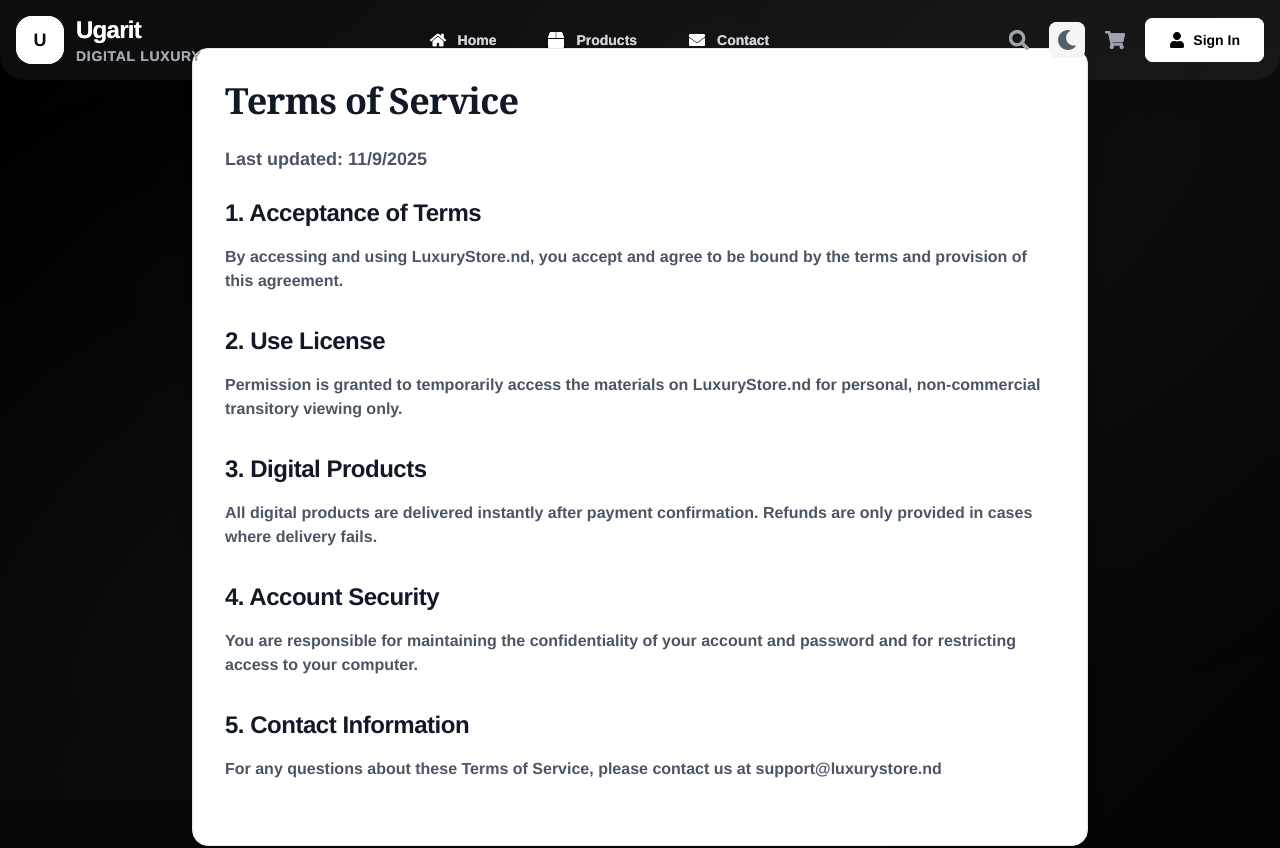
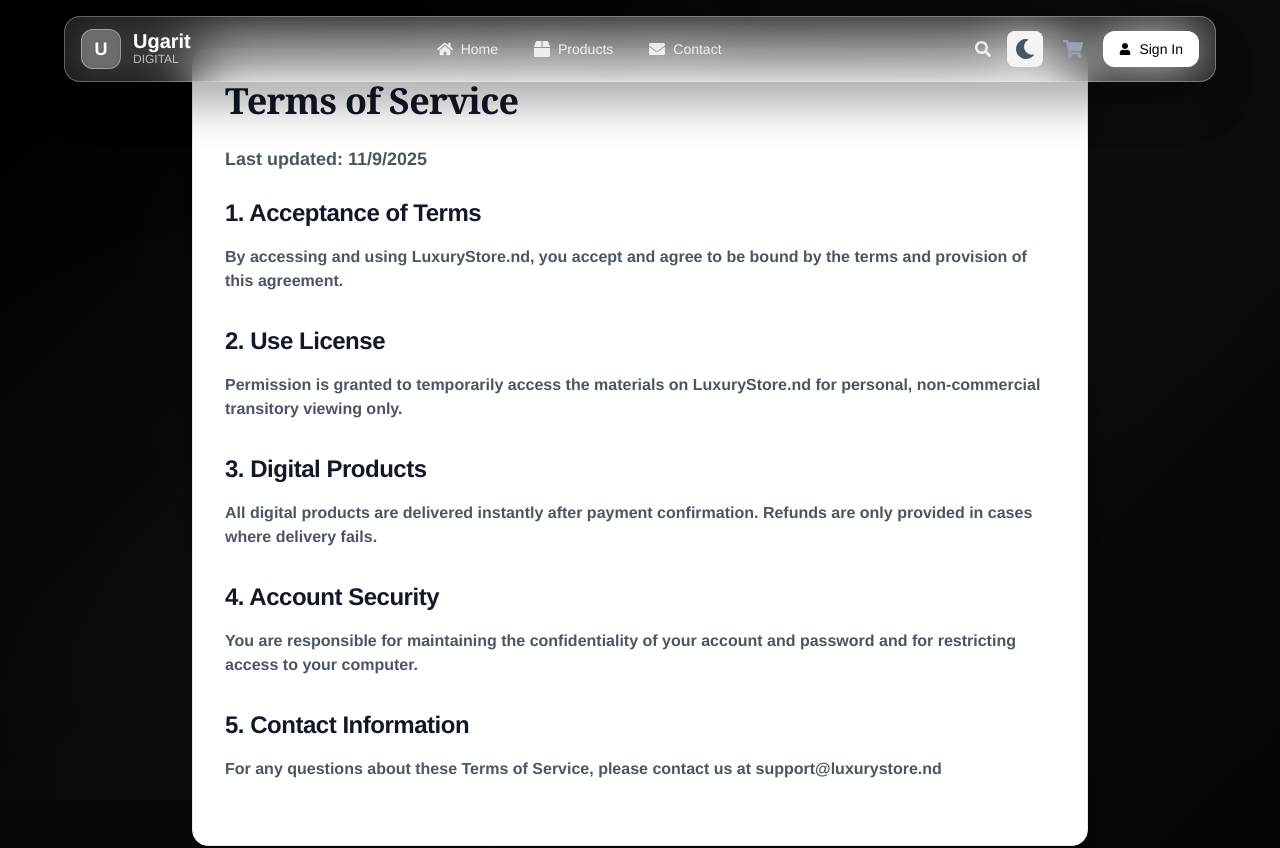
Before and after one commit to nadoor6/luxury-digital-store, a Next.js app: page /terms in a window 1280 px wide. Shown: the top 848 px of the page. Built offline with nearby package versions, Linux system fonts and the light colour scheme.

Commit message:
header edit

```diff
--- a/components/Header.tsx
+++ b/components/Header.tsx
@@ -2,7 +2,7 @@
 
 import { useState, useEffect } from 'react';
 import { motion, AnimatePresence } from 'framer-motion';
-import { FaUser, FaSearch, FaBars, FaTimes, FaCog, FaHome, FaBox, FaEnvelope, FaGem, FaStar } from 'react-icons/fa';
+import { FaUser, FaSearch, FaBars, FaTimes, FaCog, FaHome, FaBox, FaEnvelope, FaGem } from 'react-icons/fa';
 import { useAuth } from '@/contexts/AuthContext';
 import ThemeToggle from './ui/ThemeToggle';
 import Cart from './ui/Cart';
@@ -11,11 +11,10 @@ import Link from 'next/link';
 export default function Header() {
   const [isScrolled, setIsScrolled] = useState(false);
   const [isMobileMenuOpen, setIsMobileMenuOpen] = useState(false);
-  const [isHovering, setIsHovering] = useState(false);
   const { user, logout } = useAuth();
 
   useEffect(() => {
-    const handleScroll = () => setIsScrolled(window.scrollY > 50);
+    const handleScroll = () => setIsScrolled(window.scrollY > 20);
     window.addEventListener('scroll', handleScroll);
     return () => window.removeEventListener('scroll', handleScroll);
   }, []);
@@ -37,53 +36,34 @@ export default function Header() {
   };
 
   return (
-    <motion.header
-      className={`fixed top-0 left-0 right-0 z-50 transition-all duration-500 ${
-        isScrolled
-          ? 'glass border-b border-white/20'
-          : 'bg-transparent'
+    <header className="fixed top-4 left-1/2 transform -translate-x-1/2 z-50 w-[95%] max-w-6xl">
+      {/* Floating Liquid Glass Bar */}
+      <motion.div
+        className={`backdrop-blur-xl bg-white/10 border border-white/20 rounded-2xl shadow-2xl transition-all duration-300 ${
+          isScrolled ? 'bg-white/15 border-white/30' : 'bg-white/5 border-white/15'
         }`}
-      initial={{ y: -100 }}
-      animate={{ y: 0 }}
-      transition={{ duration: 0.8, ease: "easeOut" }}
-      onHoverStart={() => setIsHovering(true)}
-      onHoverEnd={() => setIsHovering(false)}
+        initial={{ y: -100, opacity: 0 }}
+        animate={{ y: 0, opacity: 1 }}
+        transition={{ duration: 0.6, ease: "easeOut" }}
       >
-      {/* Header Glow Effect */}
+        <div className="container mx-auto px-4">
+          <div className="flex items-center justify-between h-16">
+            {/* Logo */}
             <motion.div
-        className="absolute inset-0 bg-gradient-to-r from-white/5 via-white/2 to-white/5 rounded-b-3xl"
-        animate={{ opacity: isHovering ? 1 : 0 }}
-        transition={{ duration: 0.3 }}
-      />
-
-      <div className="container mx-auto px-4">
-        <div className="flex items-center justify-between h-20">
-          {/* Logo - Ugarit */}
-          <motion.div
-            whileHover={{ scale: 1.05 }}
-            whileTap={{ scale: 0.95 }}
-            className="flex items-center gap-3 magnetic-btn"
+              whileHover={{ scale: 1.02 }}
+              className="flex items-center gap-3"
             >
               <Link href="/" className="flex items-center gap-3 group">
-              {/* Logo Container */}
-              <motion.div
-                whileHover={{ scale: 1.1 }}
-                transition={{ duration: 0.6, type: "spring" }}
-                className="w-12 h-12 rounded-2xl bg-white flex items-center justify-center shadow-lg"
-              >
-                <span className="text-black font-helvetica-heavy text-lg font-black">U</span>
-              </motion.div>
+                <div className="w-10 h-10 rounded-xl bg-white/20 backdrop-blur-sm flex items-center justify-center border border-white/30">
+                  <span className="text-white font-bold text-lg">U</span>
+                </div>
 
-              {/* Ugarit Text */}
                 <div className="flex flex-col">
-                <motion.span
-                  className="text-2xl font-black text-white brand-ugarit"
-                  whileHover={{ scale: 1.05 }}
-                >
+                  <span className="text-white font-bold text-xl leading-none">
                     Ugarit
-                </motion.span>
-                <span className="text-sm text-gray-400 font-helvetica font-bold tracking-wider">
-                  DIGITAL LUXURY
+                  </span>
+                  <span className="text-white/60 text-xs font-medium">
+                    DIGITAL
                   </span>
                 </div>
               </Link>
@@ -94,46 +74,29 @@ export default function Header() {
               {navigation.map((item, index) => (
                 <motion.div
                   key={item.name}
-                initial={{ opacity: 0, y: -20 }}
+                  initial={{ opacity: 0, y: -10 }}
                   animate={{ opacity: 1, y: 0 }}
-                transition={{ delay: index * 0.1 + 0.3 }}
-                className="relative"
+                  transition={{ delay: index * 0.1 }}
                 >
                   <Link
                     href={item.href}
-                  className="group relative flex items-center gap-3 text-gray-300 font-bold px-6 py-3 rounded-2xl transition-all duration-300 magnetic-btn"
+                    className="group relative flex items-center gap-2 text-white/80 hover:text-white font-medium px-4 py-2 rounded-xl transition-all duration-300"
                   >
-                  {/* Background Glow */}
-                  <div className="absolute inset-0 bg-white/5 rounded-2xl opacity-0 group-hover:opacity-100 transition-opacity duration-500" />
+                    {/* Hover Background */}
+                    <div className="absolute inset-0 bg-white/10 rounded-xl scale-0 group-hover:scale-100 transition-transform duration-300" />
 
                     {/* Icon */}
-                  <motion.div
-                    whileHover={{ scale: 1.2 }}
-                    className="relative z-10"
-                  >
-                    <item.icon className="w-4 h-4 text-white group-hover:text-gray-300 transition-colors duration-300" />
-                  </motion.div>
+                    <item.icon className="w-4 h-4 relative z-10" />
 
                     {/* Text */}
-                  <span className="relative z-10 text-sm font-black font-helvetica group-hover:text-white transition-colors duration-300">
+                    <span className="relative z-10 text-sm font-medium">
                       {item.name}
                     </span>
 
                     {/* Admin Badge */}
                     {item.name === 'Admin' && (
-                    <motion.span
-                      initial={{ scale: 0 }}
-                      animate={{ scale: 1 }}
-                      className="absolute -top-1 -right-1 w-2 h-2 bg-white rounded-full glow"
-                    />
+                      <div className="relative z-10 w-2 h-2 bg-green-400 rounded-full ml-1" />
                     )}
-
-                  {/* Hover Underline */}
-                  <motion.div
-                    className="absolute bottom-2 left-1/2 w-0 h-0.5 bg-white rounded-full"
-                    whileHover={{ width: '80%', x: '-40%' }}
-                    transition={{ duration: 0.3 }}
-                  />
                   </Link>
                 </motion.div>
               ))}
@@ -143,22 +106,18 @@ export default function Header() {
             <div className="flex items-center gap-2">
               {/* Search Button */}
               <motion.button
-              whileHover={{ scale: 1.1, y: -2 }}
-              whileTap={{ scale: 0.9 }}
-              className="p-3 text-gray-400 hover:text-white transition-colors rounded-2xl magnetic-btn relative group"
+                whileHover={{ scale: 1.05 }}
+                whileTap={{ scale: 0.95 }}
+                className="p-2 text-white/80 hover:text-white transition-colors rounded-xl hover:bg-white/10"
                 title="Search"
               >
-              <FaSearch className="w-5 h-5" />
-
-              {/* Hover Effect */}
-              <div className="absolute inset-0 bg-white/10 rounded-2xl scale-0 group-hover:scale-100 transition-transform duration-300" />
+                <FaSearch className="w-4 h-4" />
               </motion.button>
 
               {/* Theme Toggle */}
               <motion.div
-              whileHover={{ scale: 1.1, y: -2 }}
-              whileTap={{ scale: 0.9 }}
-              className="magnetic-btn"
+                whileHover={{ scale: 1.05 }}
+                whileTap={{ scale: 0.95 }}
               >
                 <ThemeToggle />
               </motion.div>
@@ -168,48 +127,32 @@ export default function Header() {
 
               {/* User Status */}
               {user ? (
-              <div className="hidden md:flex items-center gap-3">
+                <div className="hidden md:flex items-center gap-2">
                   {/* User Profile */}
                   <motion.div
-                  whileHover={{ scale: 1.05, y: -2 }}
-                  className="flex items-center gap-3 px-4 py-2 rounded-2xl bg-white/10 backdrop-blur-sm border border-white/20 magnetic-btn"
+                    whileHover={{ scale: 1.02 }}
+                    className="flex items-center gap-2 px-3 py-2 rounded-xl bg-white/10 backdrop-blur-sm border border-white/20"
                   >
-                  {/* User Avatar */}
-                  <motion.div
-                    whileHover={{ rotate: 360 }}
-                    transition={{ duration: 0.6 }}
-                    className="w-8 h-8 rounded-full bg-white flex items-center justify-center shadow-lg"
-                  >
-                    <FaUser className="w-4 h-4 text-black" />
-                  </motion.div>
+                    <div className="w-8 h-8 rounded-full bg-white/20 flex items-center justify-center">
+                      <FaUser className="w-3 h-3 text-white" />
+                    </div>
 
                     <div className="flex flex-col">
-                    <span className="text-sm font-black text-white leading-none font-helvetica">
+                      <span className="text-white text-sm font-medium leading-none">
                         {user.name.split(' ')[0]}
                       </span>
-                    <span className="text-xs text-gray-400 font-helvetica">
-                      {user.isAdmin ? 'Administrator' : 'Member'}
+                      <span className="text-white/60 text-xs">
+                        {user.isAdmin ? 'Admin' : 'Member'}
                       </span>
                     </div>
-
-                  {/* Admin Badge */}
-                  {user.isAdmin && (
-                    <motion.div
-                      animate={{ rotate: [0, 10, -10, 0] }}
-                      transition={{ duration: 2, repeat: Infinity }}
-                      className="text-white"
-                    >
-                      <FaStar className="w-3 h-3" />
-                    </motion.div>
-                  )}
                   </motion.div>
 
                   {/* Logout Button */}
                   <motion.button
-                  whileHover={{ scale: 1.05, y: -2 }}
+                    whileHover={{ scale: 1.05 }}
                     whileTap={{ scale: 0.95 }}
                     onClick={handleLogout}
-                  className="px-4 py-2 rounded-2xl bg-white text-black text-sm font-black font-helvetica shadow-lg hover:bg-gray-200 transition-all duration-300 magnetic-btn"
+                    className="px-3 py-2 rounded-xl bg-white/10 text-white text-sm font-medium hover:bg-white/20 transition-colors border border-white/20"
                   >
                     Sign Out
                   </motion.button>
@@ -218,13 +161,13 @@ export default function Header() {
                 <motion.div
                   whileHover={{ scale: 1.05 }}
                   whileTap={{ scale: 0.95 }}
-                className="hidden md:block magnetic-btn"
+                  className="hidden md:block"
                 >
                   <Link
                     href="/auth/signin"
-                  className="btn-luxury flex items-center gap-2 px-6 py-3 text-sm font-black font-helvetica"
+                    className="flex items-center gap-2 px-4 py-2 bg-white text-black rounded-xl font-medium text-sm hover:bg-gray-100 transition-colors"
                   >
-                  <FaUser className="w-4 h-4" />
+                    <FaUser className="w-3 h-3" />
                     Sign In
                   </Link>
                 </motion.div>
@@ -232,20 +175,17 @@ export default function Header() {
 
               {/* Mobile Menu Button */}
               <motion.button
-              whileHover={{ scale: 1.1, y: -2 }}
-              whileTap={{ scale: 0.9 }}
+                whileHover={{ scale: 1.05 }}
+                whileTap={{ scale: 0.95 }}
                 onClick={() => setIsMobileMenuOpen(!isMobileMenuOpen)}
-              className="lg:hidden p-3 text-gray-400 hover:text-white rounded-2xl magnetic-btn relative group"
+                className="lg:hidden p-2 text-white/80 hover:text-white rounded-xl hover:bg-white/10 transition-colors"
                 aria-label="Toggle menu"
               >
                 {isMobileMenuOpen ? (
-                <FaTimes className="w-5 h-5" />
+                  <FaTimes className="w-4 h-4" />
                 ) : (
-                <FaBars className="w-5 h-5" />
+                  <FaBars className="w-4 h-4" />
                 )}
-
-              {/* Hover Effect */}
-              <div className="absolute inset-0 bg-white/10 rounded-2xl scale-0 group-hover:scale-100 transition-transform duration-300" />
               </motion.button>
             </div>
           </div>
@@ -254,52 +194,44 @@ export default function Header() {
           <AnimatePresence>
             {isMobileMenuOpen && (
               <motion.div
-              initial={{ opacity: 0, scale: 0.9, y: -20 }}
-              animate={{ opacity: 1, scale: 1, y: 0 }}
-              exit={{ opacity: 0, scale: 0.9, y: -20 }}
-              transition={{ duration: 0.3, type: "spring" }}
-              className="lg:hidden glass-card border border-white/10 rounded-2xl shadow-2xl overflow-hidden mt-4"
+                initial={{ opacity: 0, height: 0 }}
+                animate={{ opacity: 1, height: 'auto' }}
+                exit={{ opacity: 0, height: 0 }}
+                transition={{ duration: 0.3 }}
+                className="lg:hidden overflow-hidden"
               >
+                <div className="border-t border-white/20 pt-4 pb-4">
                   {/* User Info Section */}
                   {user && (
                     <motion.div
                       initial={{ opacity: 0, y: -10 }}
                       animate={{ opacity: 1, y: 0 }}
                       transition={{ delay: 0.1 }}
-                  className="p-6 border-b border-white/10 bg-white/5"
+                      className="p-4 mb-4 bg-white/10 rounded-xl border border-white/20"
                     >
-                  <div className="flex items-center gap-4 mb-3">
-                    <motion.div
-                      whileHover={{ rotate: 360 }}
-                      className="w-12 h-12 rounded-2xl bg-white flex items-center justify-center shadow-lg"
-                    >
-                      <FaUser className="w-6 h-6 text-black" />
-                    </motion.div>
+                      <div className="flex items-center gap-3 mb-3">
+                        <div className="w-10 h-10 rounded-full bg-white/20 flex items-center justify-center">
+                          <FaUser className="w-4 h-4 text-white" />
+                        </div>
                         <div className="flex-1">
-                      <p className="font-black text-white text-lg font-helvetica">{user.name}</p>
-                      <p className="text-sm text-gray-400 font-helvetica">{user.email}</p>
+                          <p className="font-medium text-white text-sm">{user.name}</p>
+                          <p className="text-white/60 text-xs">{user.email}</p>
                         </div>
                         {user.isAdmin && (
-                      <motion.div
-                        animate={{ rotate: [0, 180, 360] }}
-                        transition={{ duration: 3, repeat: Infinity }}
-                        className="text-white"
-                      >
-                        <FaStar className="w-5 h-5" />
-                      </motion.div>
+                          <div className="w-2 h-2 bg-green-400 rounded-full" />
                         )}
                       </div>
                       {user.isAdmin && (
-                    <div className="flex items-center gap-2 text-sm bg-white/10 px-3 py-2 rounded-xl">
-                      <FaCog className="w-3 h-3 text-white" />
-                      <span className="text-white font-black font-helvetica">Administrator Account</span>
+                        <div className="flex items-center gap-2 text-xs bg-white/10 px-2 py-1 rounded-lg">
+                          <FaCog className="w-3 h-3 text-green-400" />
+                          <span className="text-green-400 font-medium">Administrator</span>
                         </div>
                       )}
                     </motion.div>
                   )}
 
                   {/* Navigation Links */}
-              <nav className="p-4">
+                  <nav className="space-y-2">
                     {navigation.map((item, index) => (
                       <motion.div
                         key={item.name}
@@ -309,45 +241,30 @@ export default function Header() {
                       >
                         <Link
                           href={item.href}
-                      className="flex items-center gap-4 px-4 py-4 text-gray-300 hover:bg-white/10 rounded-2xl transition-all duration-300 group"
+                          className="flex items-center gap-3 px-4 py-3 text-white/80 hover:text-white hover:bg-white/10 rounded-xl transition-colors"
                           onClick={() => setIsMobileMenuOpen(false)}
                         >
-                      <motion.div
-                        whileHover={{ scale: 1.2 }}
-                        className="w-10 h-10 rounded-xl bg-white/10 flex items-center justify-center group-hover:bg-white/20 transition-all duration-300"
-                      >
-                        <item.icon className="w-4 h-4 text-white" />
-                      </motion.div>
-                      <span className="font-black text-white flex-1 font-helvetica">
-                        {item.name}
-                      </span>
+                          <item.icon className="w-4 h-4" />
+                          <span className="font-medium">{item.name}</span>
                           {item.name === 'Admin' && (
-                        <span className="w-2 h-2 bg-white rounded-full glow" />
+                            <div className="w-2 h-2 bg-green-400 rounded-full ml-auto" />
                           )}
-                      <motion.div
-                        initial={{ x: -10, opacity: 0 }}
-                        whileHover={{ x: 0, opacity: 1 }}
-                        className="text-white"
-                      >
-                        <FaStar className="w-3 h-3" />
-                      </motion.div>
                         </Link>
                       </motion.div>
                     ))}
                   </nav>
 
                   {/* Auth Actions */}
-              <div className="p-4 border-t border-white/10">
+                  <div className="mt-4 pt-4 border-t border-white/20">
                     {user ? (
                       <motion.div
                         initial={{ opacity: 0, y: 10 }}
                         animate={{ opacity: 1, y: 0 }}
                         transition={{ delay: 0.5 }}
-                    className="space-y-3"
                       >
                         <button
                           onClick={handleLogout}
-                      className="w-full flex items-center justify-center gap-3 px-6 py-4 bg-white text-black rounded-2xl font-black font-helvetica shadow-lg hover:bg-gray-200 transition-all duration-300 magnetic-btn"
+                          className="w-full flex items-center justify-center gap-2 px-4 py-3 bg-white/10 text-white rounded-xl font-medium hover:bg-white/20 transition-colors"
                         >
                           <FaTimes className="w-4 h-4" />
                           Sign Out
@@ -358,18 +275,18 @@ export default function Header() {
                         initial={{ opacity: 0, y: 10 }}
                         animate={{ opacity: 1, y: 0 }}
                         transition={{ delay: 0.5 }}
-                    className="space-y-3"
+                        className="space-y-2"
                       >
                         <Link
                           href="/auth/signin"
-                      className="block w-full text-center btn-luxury font-black font-helvetica py-4 rounded-2xl"
+                          className="block w-full text-center bg-white text-black py-3 rounded-xl font-medium hover:bg-gray-100 transition-colors"
                           onClick={() => setIsMobileMenuOpen(false)}
                         >
                           Sign In
                         </Link>
                         <Link
                           href="/auth/signup"
-                      className="block w-full text-center btn-glass font-black font-helvetica py-4 rounded-2xl"
+                          className="block w-full text-center bg-white/10 text-white py-3 rounded-xl font-medium hover:bg-white/20 transition-colors"
                           onClick={() => setIsMobileMenuOpen(false)}
                         >
                           Create Account
@@ -377,10 +294,12 @@ export default function Header() {
                       </motion.div>
                     )}
                   </div>
+                </div>
               </motion.div>
             )}
           </AnimatePresence>
         </div>
-    </motion.header>
+      </motion.div>
+    </header>
   );
 }
```
Lines whose indentation alone changed are shown as unchanged.
